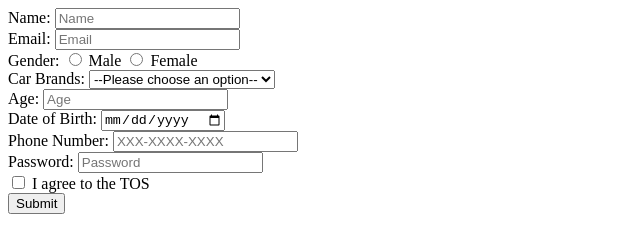
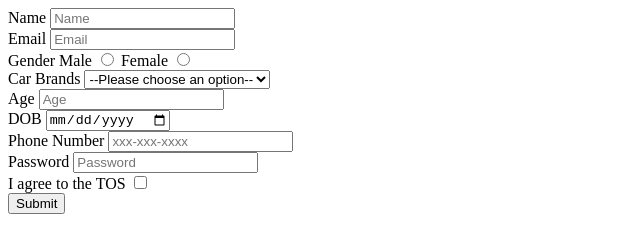
Before and after one commit to acciojob/signup-form-car-DebaR200, a website: page main.html in a window 1280 px wide. Shown: the whole page, without its empty margins (0-640 px from the left). Drawn offline with Linux system fonts and the light colour scheme.

Commit message:
created a submission

```diff
--- a/main.html
+++ b/main.html
@@ -9,52 +9,54 @@
 <body>
 	<!-- the entire body must be written by student -->
 
-	<form method="post">
-  <label for="name">Name:</label>
+<form method="post">
+  <label for="name">Name</label>
   <input type="text" id="name" name="name" required placeholder="Name">
   <br>
 
-  <label for="email">Email:</label>
+  <label for="email">Email</label>
   <input type="email" id="email" name="email" required placeholder="Email">
   <br>
 
-  <label>Gender:</label>
+  <label>Gender</label>
+  <label for="gender_m">Male</label>
   <input type="radio" id="gender_m" name="gender" required value="male">
-  <label for="gender_m">Male</label>
+   <label for="gender_f">Female</label>
   <input type="radio" id="gender_f" name="gender" required value="female">
-  <label for="gender_f">Female</label>
+
   <br>
 
-  <label for="cars">Car Brands:</label>
+  <label for="cars">Car Brands</label>
   <select id="cars" name="cars" required>
-    <option value="" disabled selected>--Please choose an option--</option>
+    <option>--Please choose an option--</option>
     <option value="toyota">Toyota</option>
     <option value="honda">Honda</option>
     <option value="ford">Ford</option>
   </select>
   <br>
 
-  <label for="age">Age:</label>
+  <label for="age">Age</label>
   <input type="number" id="age" name="age" required placeholder="Age">
   <br>
 
-  <label for="dob">Date of Birth:</label>
+  <label for="dob">DOB</label>
   <input type="date" id="dob" name="dob" required>
   <br>
 
-  <label for="tel">Phone Number:</label>
-  <input type="tel" id="tel" name="tel" placeholder="XXX-XXXX-XXXX">
+  <label for="tel">Phone Number</label>
+  <input type="tel" id="tel" name="tel" placeholder="xxx-xxx-xxxx">
   <br>
 
-  <label for="password">Password:</label>
+  <label for="password">Password</label>
   <input type="password" id="password" name="password" required placeholder="Password">
   <br>
 
+  <label for="tos">I agree to the TOS</label>
   <input type="checkbox" id="tos" name="tos" required>
-  <label for="tos">I agree to the TOS</label>
+
   <br>
 
-  <input type="submit" value="Submit">
+  <button type="submit">Submit</button>
 </form>
     <script type="text/javascript" src="./script.js">
 </script>
```
